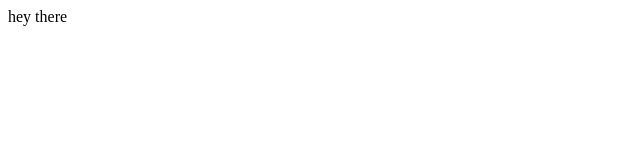
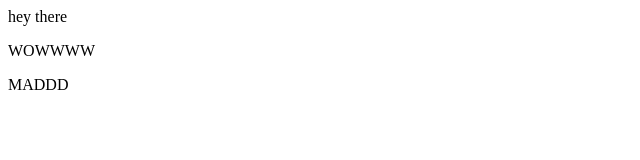
Before and after one commit to rishiraj970/localRepo, a plain HTML site: page index.html in a window 1280 px wide. Shown: the whole page, without its empty margins (0-640 px from the left). Drawn offline with Linux system fonts and the light colour scheme.

Commit message:
new feature

```diff
--- a/index.html
+++ b/index.html
@@ -1 +1,3 @@
 <p> hey there</p>
+<p> WOWWWW</p>
+<p> MADDD </p>
```
